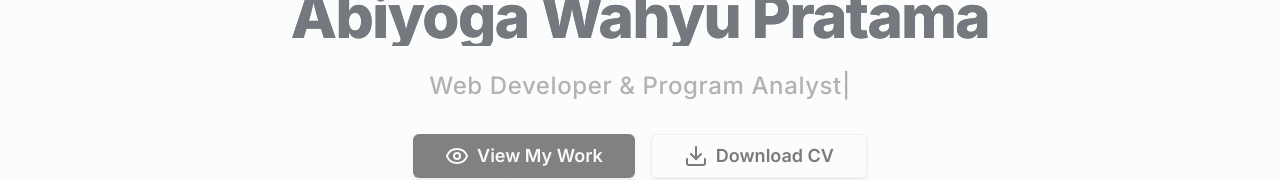
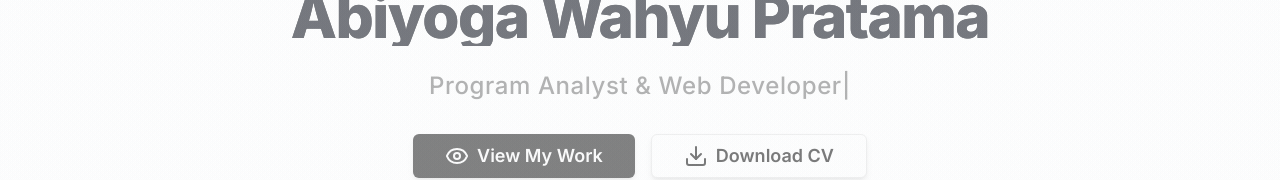
Before and after one commit to Abiyogaaa/Portofolio.web, a Next.js app: page / in a window 1280 px wide. Shown: the part 380-560 px from the top of the page. Built offline with nearby package versions, Linux system fonts and the light colour scheme.

Commit message:
Memperbaiki error

```diff
--- a/components/sections/Hero.tsx
+++ b/components/sections/Hero.tsx
@@ -7,7 +7,7 @@ import { Button } from "@/components/ui/button";
 const Hero = () => {
   const [isVisible, setIsVisible] = useState(false);
   const [typedText, setTypedText] = useState('');
-  const fullText = "Web Developer & Program Analyst";
+  const fullText = "Program Analyst & Web Developer";
 
   // Typing effect
   useEffect(() => {
```
